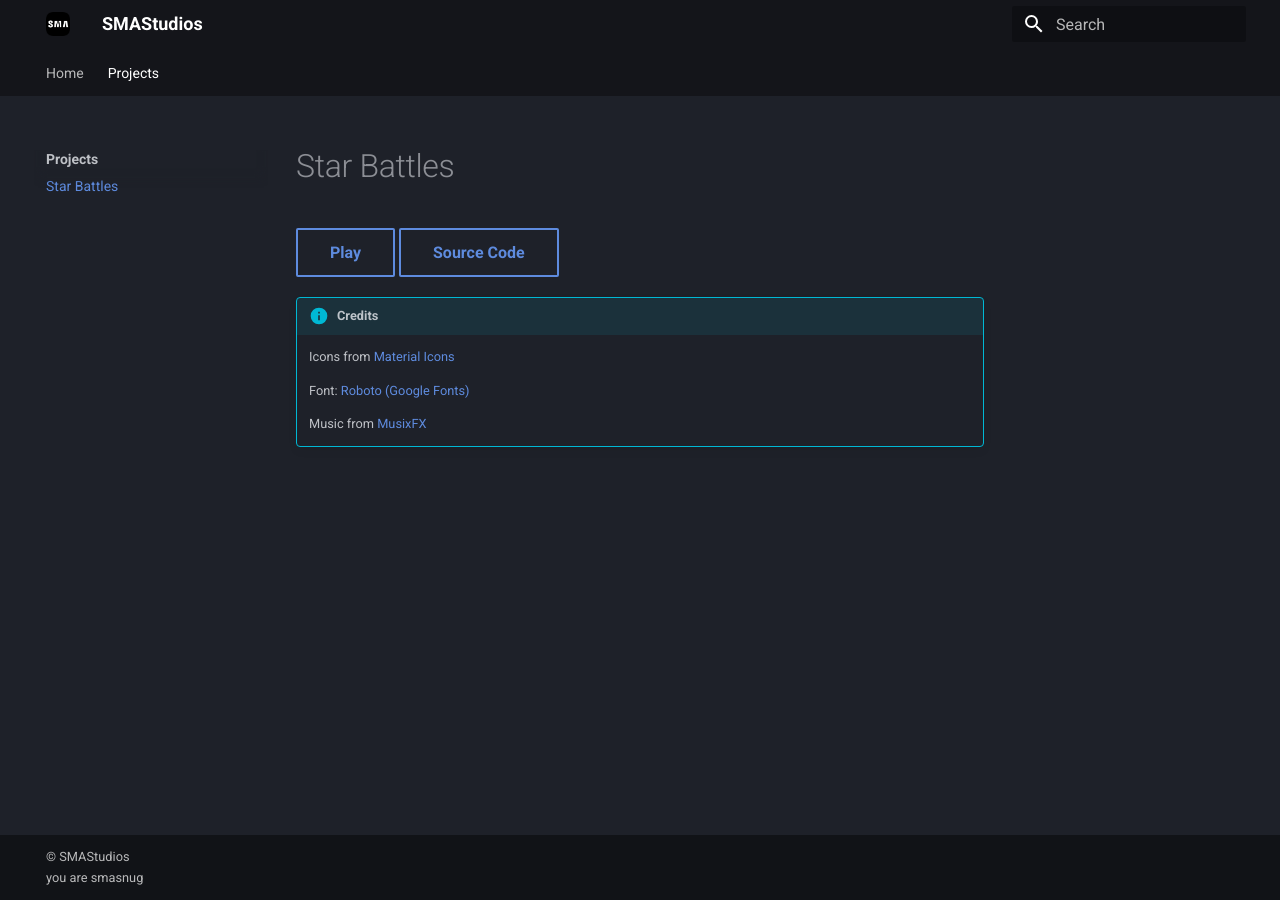
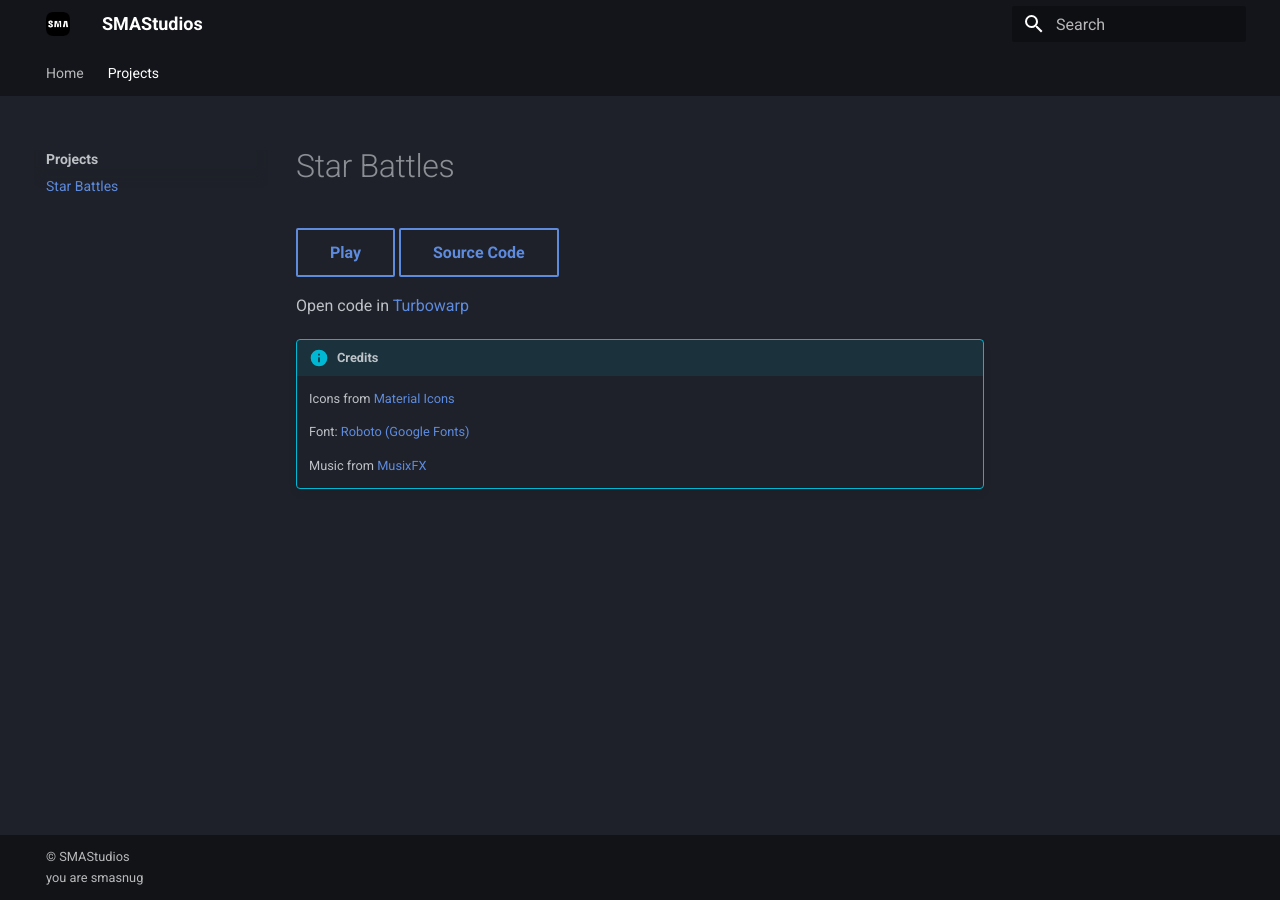
Before and after one commit to SMAStudiosAU/SMAStudiosAU.github.io, an MkDocs documentation site: the page built from docs/projects/starbattle.md, in a window 1280 px wide. Built offline with MkDocs 1.6.1 and Material for MkDocs 9.7.7, drawn with Linux system fonts in a browser that asks for light colours.

Commit message:
mkae more user friendly

```diff
--- a/docs/projects/starbattle.md
+++ b/docs/projects/starbattle.md
@@ -2,6 +2,8 @@
 
 <a href="/Star-Battles" class="md-button">Play</a>
 <a href="https://github.com/SMAStudiosAU/Star-Battles" class="md-button">Source Code</a>
+
+Open code in [Turbowarp](https://turbowarp.org)
 
 !!! info end "Credits"
 
```
